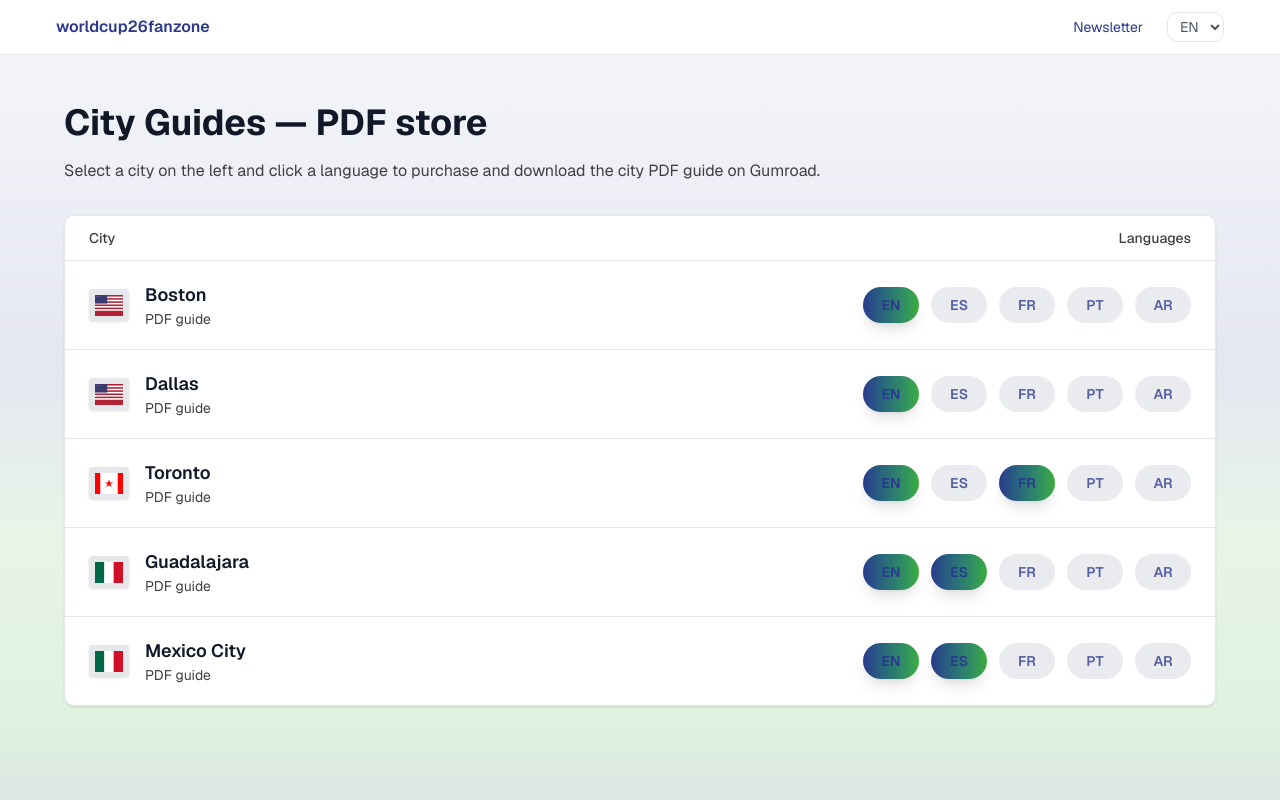
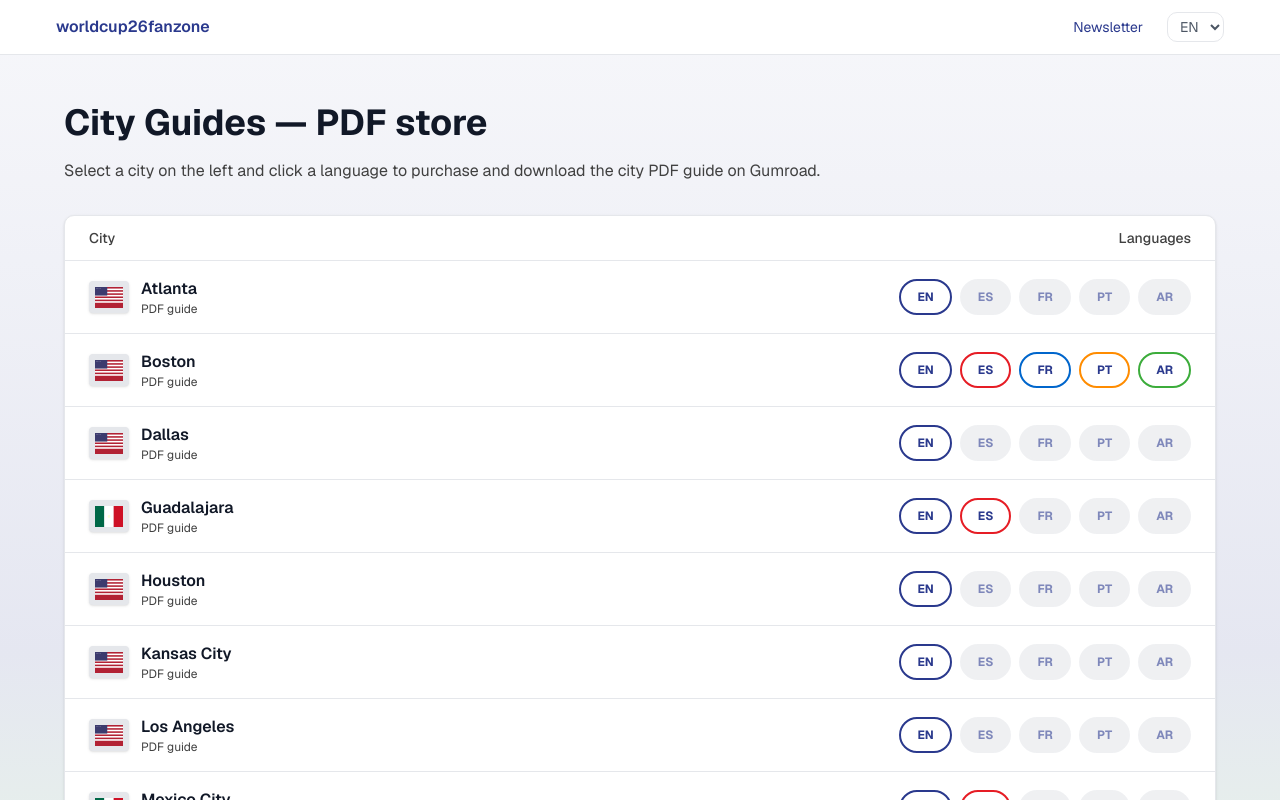
Before and after one commit to unhalum90/worldcup, a Next.js app in the folder web/: page /cityguides in a window 1280 px wide. Shown: the top 800 px of the page. Built offline with nearby package versions, Linux system fonts and the light colour scheme.

Commit message:
feat(cityguides): add all 16 host cities and colorful outlined button style

```diff
--- a/web/app/cityguides/page.tsx
+++ b/web/app/cityguides/page.tsx
@@ -16,44 +16,56 @@ export default function CityGuidesPage() {
         <div className="bg-white rounded-[var(--radius-md)] shadow-sm border border-[color:var(--color-neutral-100)] overflow-hidden">
           {/* Header row */}
           <div className="hidden sm:grid grid-cols-12 gap-4 px-6 py-3 border-b border-[color:var(--color-neutral-100)] items-center">
-            <div className="col-span-6 text-sm font-medium text-[color:var(--color-neutral-700)]">City</div>
-            <div className="col-span-6 text-sm font-medium text-right text-[color:var(--color-neutral-700)]">Languages</div>
+            <div className="col-span-4 text-sm font-medium text-[color:var(--color-neutral-700)]">City</div>
+            <div className="col-span-8 text-sm font-medium text-right text-[color:var(--color-neutral-700)]">Languages</div>
           </div>
 
           {/* Rows */}
           <div className="divide-y divide-[color:var(--color-neutral-100)]">
-            {cities.map((city) => (
-              <div key={city.id} className="grid grid-cols-1 sm:grid-cols-12 gap-4 px-4 sm:px-6 py-5 items-center">
-                <div className="sm:col-span-6 flex items-center gap-4">
+            {cities.map((city, idx) => (
+              <div key={city.id} className="grid grid-cols-1 sm:grid-cols-12 gap-3 px-4 sm:px-6 py-4 items-center">
+                <div className="sm:col-span-4 flex items-center gap-3">
                   <div className="w-10 h-8 flex items-center justify-center rounded overflow-hidden shadow-sm bg-[color:var(--color-neutral-100)]">
                     <Image src={city.flag} alt={`${city.name} flag`} width={28} height={20} />
                   </div>
                   <div>
-                    <div className="font-semibold text-lg">{city.name}</div>
-                    <div className="text-sm text-[color:var(--color-neutral-700)]">PDF guide</div>
+                    <div className="font-semibold text-base">{city.name}</div>
+                    <div className="text-xs text-[color:var(--color-neutral-700)]">PDF guide</div>
                   </div>
                 </div>
 
-                <div className="sm:col-span-6 flex justify-end items-center gap-3">
-                  <div className="flex gap-3 flex-wrap max-w-[520px] justify-end">
-                    {languages.map((lang) => {
+                <div className="sm:col-span-8 flex justify-start sm:justify-end items-center">
+                  <div className="flex gap-2 flex-wrap">
+                    {languages.map((lang, langIdx) => {
                       const url = city.products[lang.key as keyof typeof city.products];
                       const available = Boolean(url && url.length > 0);
+
+                      // Cycle through colors for available buttons
+                      const colors = [
+                        { border: 'border-[#2A398D]', text: 'text-[#2A398D]', bg: 'bg-white', hoverBg: 'hover:bg-[#2A398D]', hoverText: 'hover:text-white' },
+                        { border: 'border-[#E61D25]', text: 'text-[#E61D25]', bg: 'bg-white', hoverBg: 'hover:bg-[#E61D25]', hoverText: 'hover:text-white' },
+                        { border: 'border-[#0066CC]', text: 'text-[#0066CC]', bg: 'bg-white', hoverBg: 'hover:bg-[#0066CC]', hoverText: 'hover:text-white' },
+                        { border: 'border-[#FF8C00]', text: 'text-[#FF8C00]', bg: 'bg-white', hoverBg: 'hover:bg-[#FF8C00]', hoverText: 'hover:text-white' },
+                        { border: 'border-[#3CAC3B]', text: 'text-[#3CAC3B]', bg: 'bg-white', hoverBg: 'hover:bg-[#3CAC3B]', hoverText: 'hover:text-white' },
+                      ];
+                      const colorStyle = colors[langIdx % colors.length];
+
                       return (
                         <Link
                           key={lang.key}
                           href={available ? url! : '#'}
                           target={available ? '_blank' : undefined}
                           rel={available ? 'noopener noreferrer' : undefined}
-                          className={`inline-flex items-center justify-center px-4 py-2 rounded-full font-semibold text-sm transition-all min-w-[56px] text-center ${
+                          className={`inline-flex items-center justify-center px-4 py-2 rounded-full font-semibold text-sm transition-all border-2 ${
                             available
-                              ? 'bg-gradient-to-r from-[color:var(--color-primary)] to-[color:var(--color-accent-green)] text-white hover:brightness-95 shadow-lg'
-                              : 'bg-[color:var(--color-neutral-100)] text-[color:var(--color-neutral-600)] cursor-not-allowed opacity-80'
+                              ? `${colorStyle.border} ${colorStyle.text} ${colorStyle.bg} ${colorStyle.hoverBg} ${colorStyle.hoverText}`
+                              : 'border-[color:var(--color-neutral-100)] bg-[color:var(--color-neutral-100)] text-[color:var(--color-neutral-600)] cursor-not-allowed opacity-60'
                           }`}
                           aria-disabled={!available}
                           title={available ? `Buy ${city.name} guide (${lang.name})` : `${lang.name} not available`}
+                          onClick={available ? undefined : (e) => e.preventDefault()}
                         >
-                          <span className="text-xs sm:text-sm">{lang.label}</span>
+                          <span className="text-xs font-bold uppercase">{lang.label}</span>
                         </Link>
                       );
                     })}
--- a/web/src/data/city-guides.ts
+++ b/web/src/data/city-guides.ts
@@ -15,15 +15,23 @@ export type City = {
 
 export const cities: City[] = [
   {
+    id: "atlanta",
+    name: "Atlanta",
+    flag: "/flags/us.svg",
+    products: {
+      en: "https://gumroad.com/l/atlanta-en",
+    },
+  },
+  {
     id: "boston",
     name: "Boston",
     flag: "/flags/us.svg",
     products: {
       en: "https://gumroad.com/l/boston-en",
-      es: "",
-      fr: "",
-      pt: "",
-      ar: "",
+      es: "https://gumroad.com/l/boston-es",
+      fr: "https://gumroad.com/l/boston-fr",
+      pt: "https://gumroad.com/l/boston-pt",
+      ar: "https://gumroad.com/l/boston-ar",
     },
   },
   {
@@ -32,6 +40,97 @@ export const cities: City[] = [
     flag: "/flags/us.svg",
     products: {
       en: "https://gumroad.com/l/dallas-en",
+    },
+  },
+  {
+    id: "guadalajara",
+    name: "Guadalajara",
+    flag: "/flags/mx.svg",
+    products: {
+      en: "https://gumroad.com/l/guadalajara-en",
+      es: "https://gumroad.com/l/guadalajara-es",
+    },
+  },
+  {
+    id: "houston",
+    name: "Houston",
+    flag: "/flags/us.svg",
+    products: {
+      en: "https://gumroad.com/l/houston-en",
+    },
+  },
+  {
+    id: "kansas-city",
+    name: "Kansas City",
+    flag: "/flags/us.svg",
+    products: {
+      en: "https://gumroad.com/l/kansascity-en",
+    },
+  },
+  {
+    id: "los-angeles",
+    name: "Los Angeles",
+    flag: "/flags/us.svg",
+    products: {
+      en: "https://gumroad.com/l/losangeles-en",
+    },
+  },
+  {
+    id: "mexico-city",
+    name: "Mexico City",
+    flag: "/flags/mx.svg",
+    products: {
+      en: "https://gumroad.com/l/mexicocity-en",
+      es: "https://gumroad.com/l/mexicocity-es",
+    },
+  },
+  {
+    id: "miami",
+    name: "Miami",
+    flag: "/flags/us.svg",
+    products: {
+      en: "https://gumroad.com/l/miami-en",
+    },
+  },
+  {
+    id: "monterrey",
+    name: "Monterrey",
+    flag: "/flags/mx.svg",
+    products: {
+      en: "https://gumroad.com/l/monterrey-en",
+      es: "https://gumroad.com/l/monterrey-es",
+    },
+  },
+  {
+    id: "new-york",
+    name: "New York / New Jersey",
+    flag: "/flags/us.svg",
+    products: {
+      en: "https://gumroad.com/l/newyork-en",
+    },
+  },
+  {
+    id: "philadelphia",
+    name: "Philadelphia",
+    flag: "/flags/us.svg",
+    products: {
+      en: "https://gumroad.com/l/philadelphia-en",
+    },
+  },
+  {
+    id: "san-francisco",
+    name: "San Francisco Bay Area",
+    flag: "/flags/us.svg",
+    products: {
+      en: "https://gumroad.com/l/sanfrancisco-en",
+    },
+  },
+  {
+    id: "seattle",
+    name: "Seattle",
+    flag: "/flags/us.svg",
+    products: {
+      en: "https://gumroad.com/l/seattle-en",
     },
   },
   {
@@ -44,21 +143,11 @@ export const cities: City[] = [
     },
   },
   {
-    id: "guadalajara",
-    name: "Guadalajara",
-    flag: "/flags/mx.svg",
+    id: "vancouver",
+    name: "Vancouver",
+    flag: "/flags/ca.svg",
     products: {
-      en: "https://gumroad.com/l/guadalajara-en",
-      es: "https://gumroad.com/l/guadalajara-es",
-    },
-  },
-  {
-    id: "mexico-city",
-    name: "Mexico City",
-    flag: "/flags/mx.svg",
-    products: {
-      en: "https://gumroad.com/l/mexicocity-en",
-      es: "https://gumroad.com/l/mexicocity-es",
+      en: "https://gumroad.com/l/vancouver-en",
     },
   },
 ];
```
